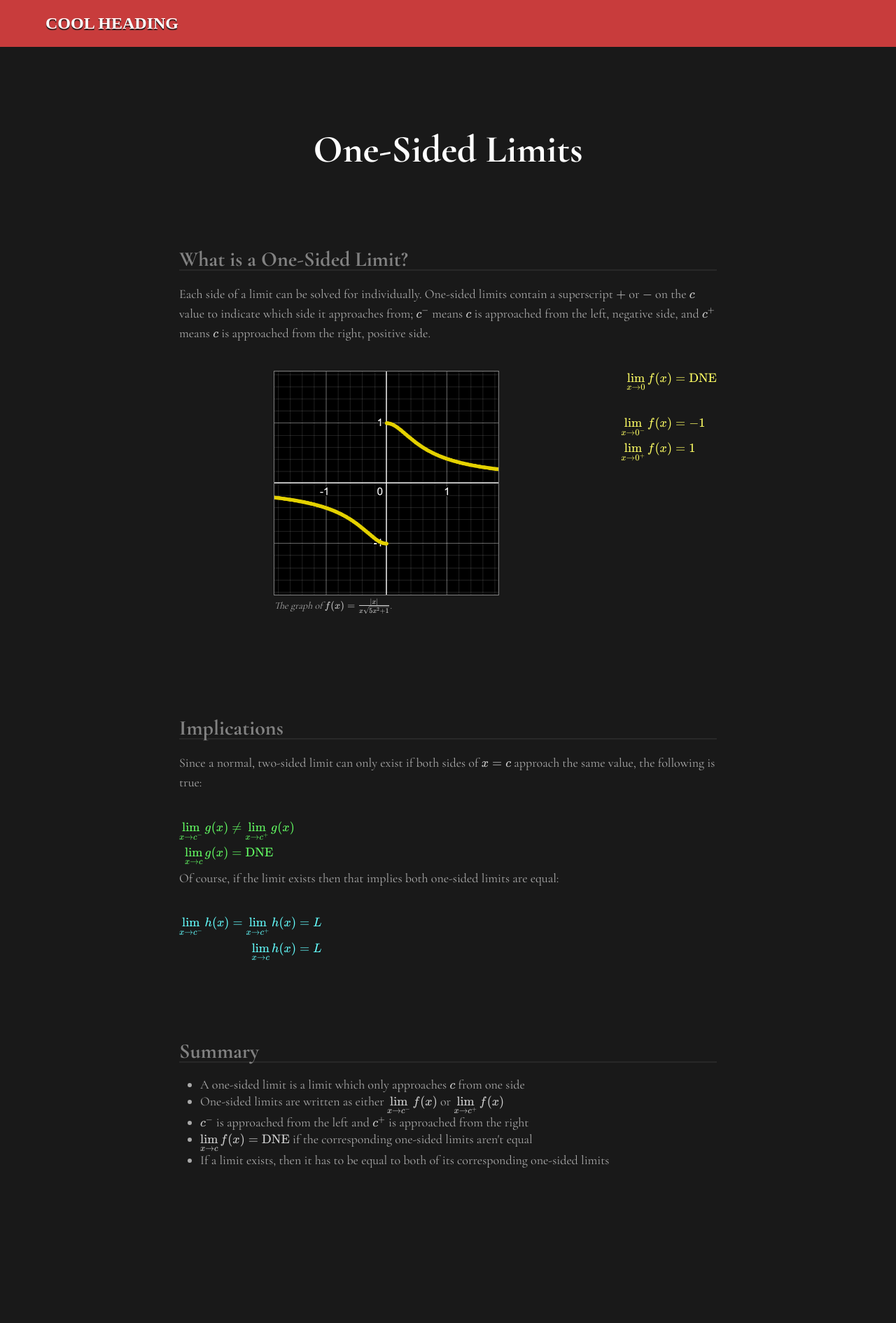
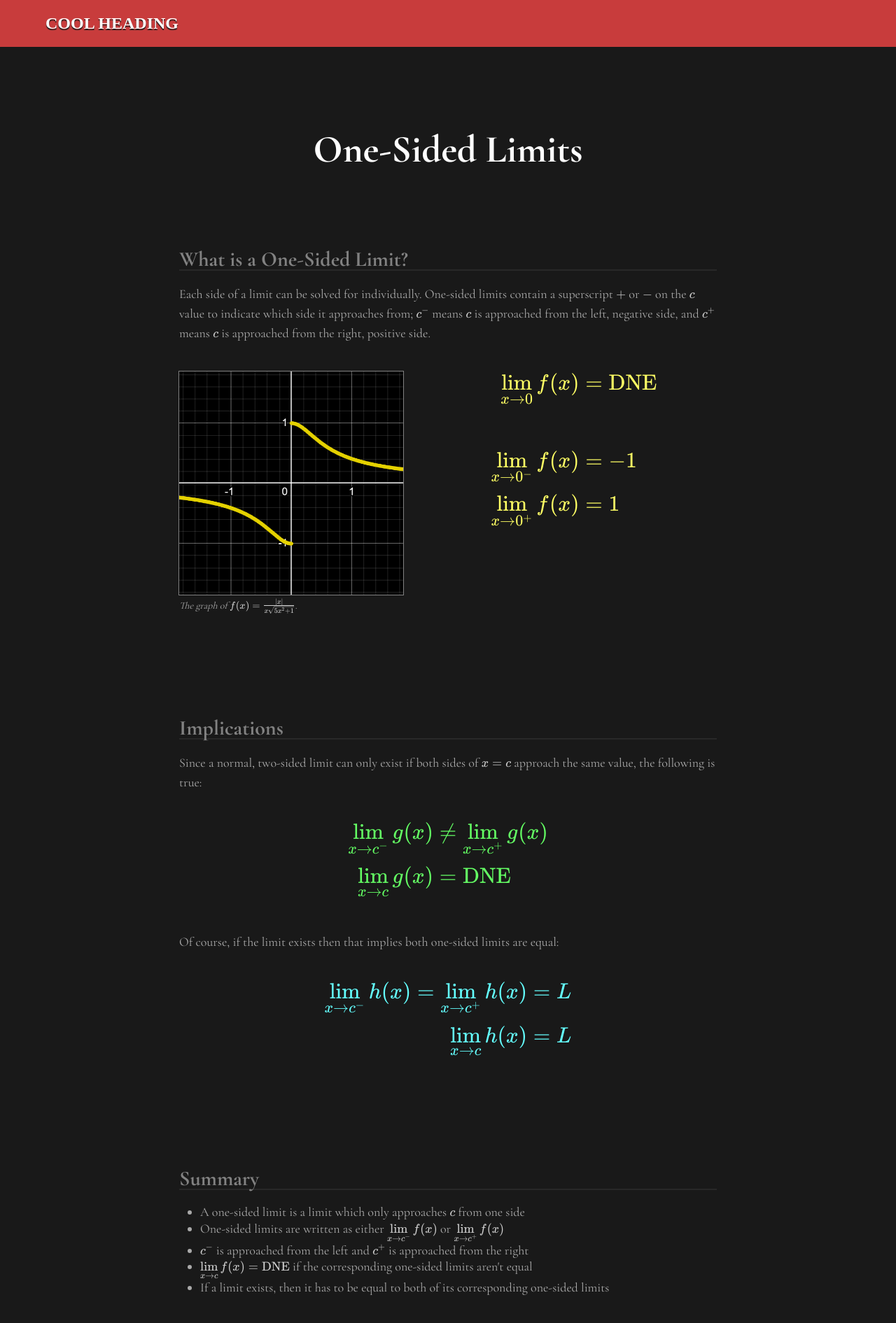
Before and after one commit to UnPolloLoco/math, a Jekyll site: the page built from calculus/limits/03_one_sided_limits/index.html, in a window 1280 px wide. Shown: the whole page at 70% size. Built offline with Jekyll 4.4.1, drawn with Linux system fonts in a browser that asks for light colours; before the commit the page ends 1709 px from its top, so only the background shows below that.

Commit message:
Fix one-sided limits class capitalization

```diff
--- a/calculus/limits/03_one_sided_limits/index.html
+++ b/calculus/limits/03_one_sided_limits/index.html
@@ -19,7 +19,7 @@ title: One-Sided Limits
 			The graph of <kspan><kx>f(x) = \frac{|x|}{x \sqrt{5x^2 + 1}}</kx>.</kspan>
 		</figcaption>
 	</figure>
-	<kx class="largeEquation yellow">
+	<kx class="largeequation yellow">
 		\begin{aligned}
 			\lim\limits_{x \to 0} f(x) &= \DNE
 			\N
@@ -37,7 +37,7 @@ title: One-Sided Limits
 	Since a normal, two-sided limit can only exist if both sides of <kx>x=c</kx> approach the same value, the following is true:
 </p>
 
-<kx class="largeEquation lime">
+<kx class="largeequation lime">
 	\begin{aligned}
 		\lim\limits_{x \to c^{-}} g(x) &\neq \lim\limits_{x \to c^{+}} g(x)
 		\n
@@ -49,7 +49,7 @@ title: One-Sided Limits
 	Of course, if the limit exists then that implies both one-sided limits are equal:
 </p>
 
-<kx class="largeEquation cyan">
+<kx class="largeequation cyan">
 	\begin{aligned}
 		\lim\limits_{x \to c^{-}} h(x) = \lim\limits_{x \to c^{+}} h(x) &= L
 		\n
```
